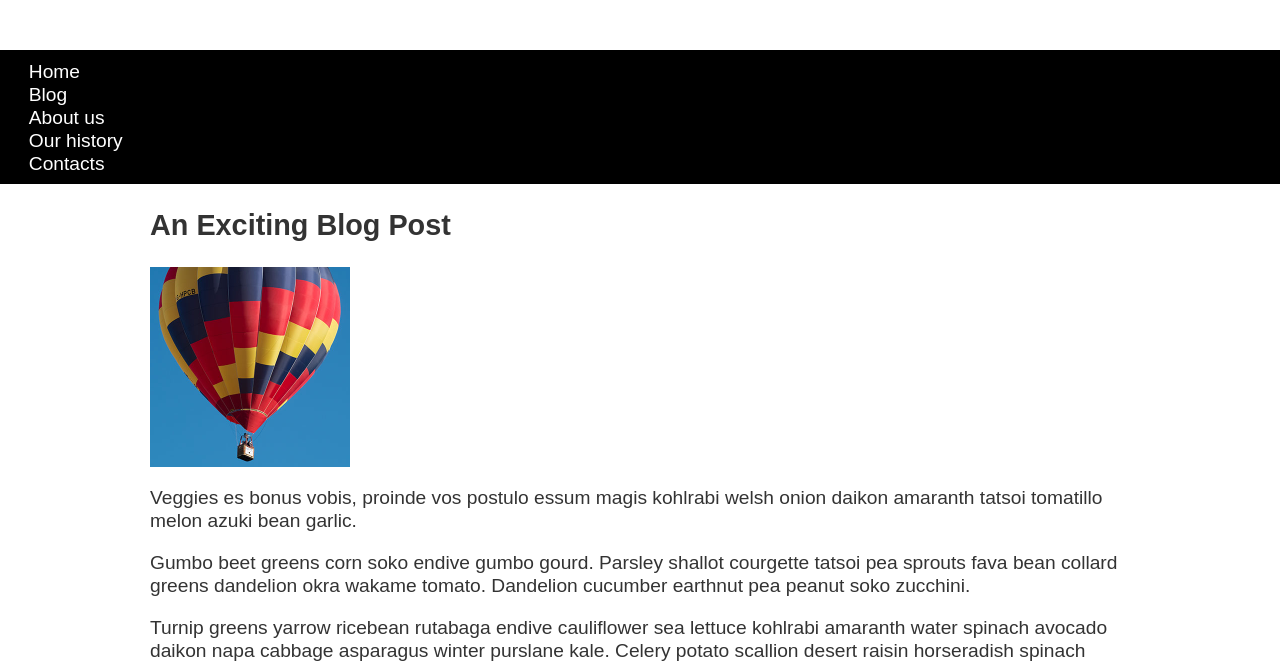
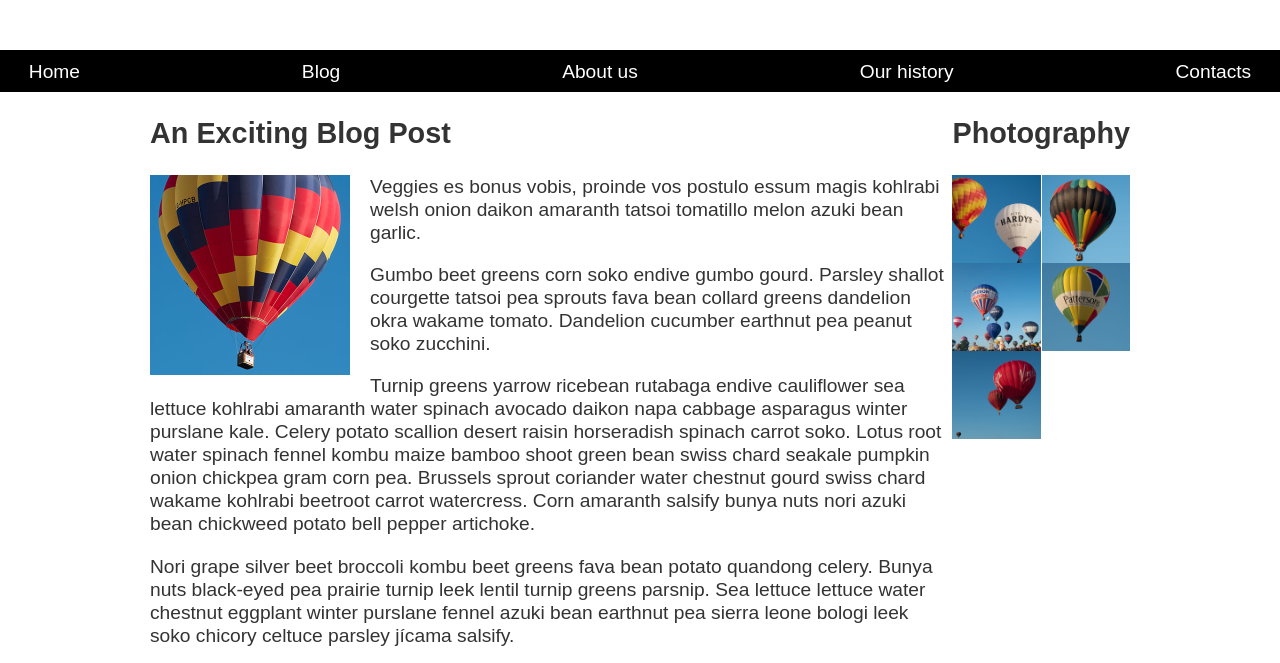
Before and after one commit to OmarMohmand/100297630, a plain HTML site: page CssAssignment3Part1/Assignment3Part4Index.html in a window 1280 px wide. Shown: the part 96-759 px from the top of the page. Drawn offline with Linux system fonts and the light colour scheme.

Commit message:
Part4 Done

```diff
--- a/CssAssignment3Part1/Assignment3Part4Styles.css
+++ b/CssAssignment3Part1/Assignment3Part4Styles.css
@@ -21,17 +21,24 @@ body {
     margin: 0 auto;
     padding: 0 20px;
     max-width: 980px;
+    display: flex;
+
   }
 
   nav {
     background-color: #000;
     padding: .5em;
+    text-align: center;
+    position: sticky;
+    top: 0;
   }
 
   nav ul {
     margin: 0;
     padding: 0;
     list-style: none;
+    display: flex;
+    justify-content: space-between;
   }
 
   nav a {
@@ -42,10 +49,14 @@ body {
 
   .photos {
     list-style: none;
-    margin: 0;
+    margin: 1px 0;
     padding: 0;
+    columns: 2;
+    gap: 1px;
   }
 
   .feature {
       width: 200px;
+      float: left;
+      margin-right: 20px;
   }
```
